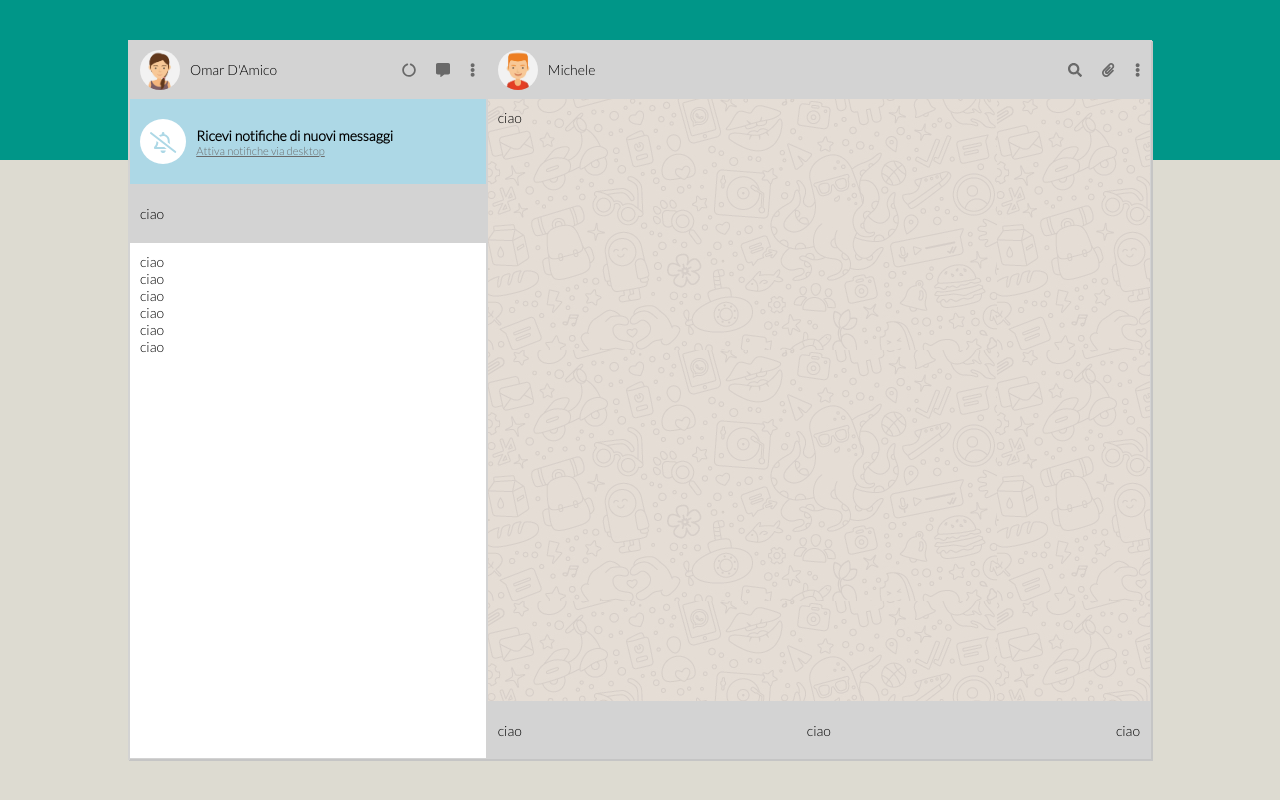
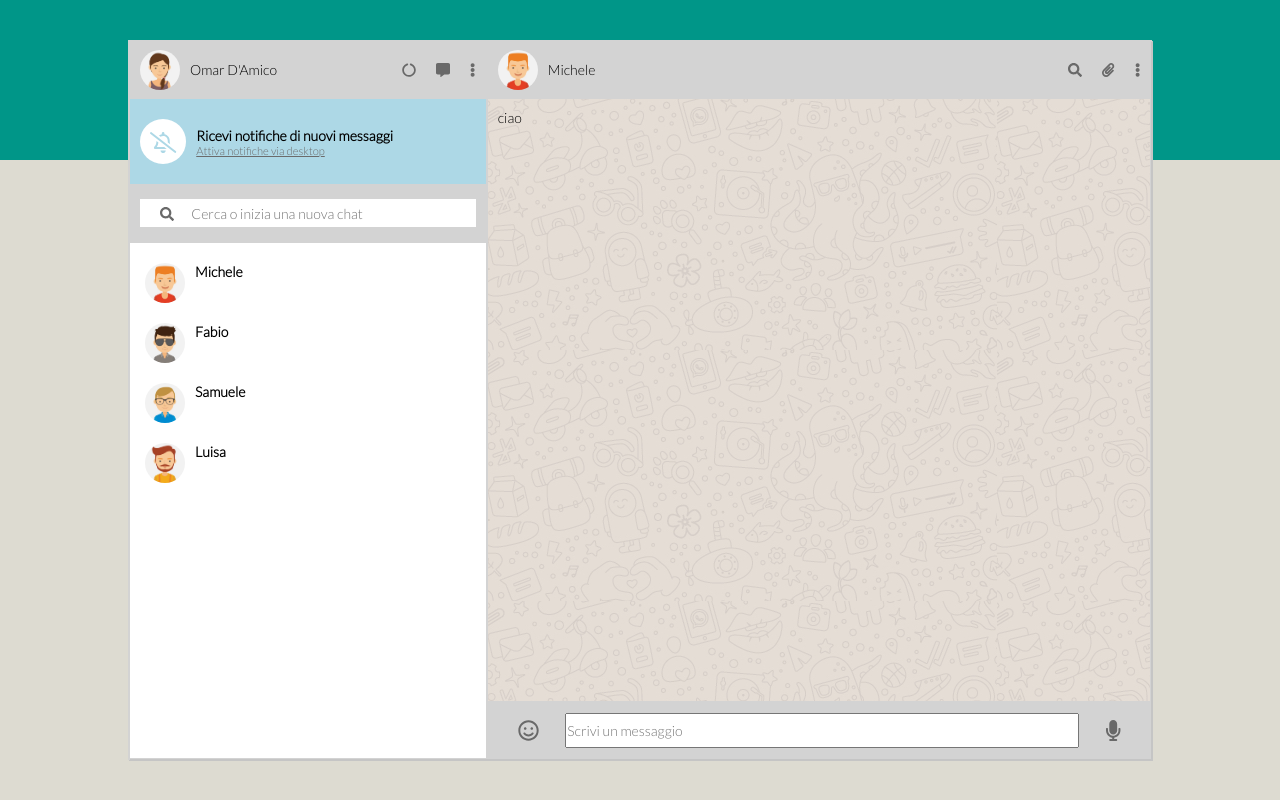
Before and after one commit to omardamicoasti/js-html-css-boolzap, a plain HTML site: page index.html in a window 1280 px wide. Drawn offline with nearby package versions, Linux system fonts and the light colour scheme.

Commit message:
Terzo push

```diff
--- a/index.html
+++ b/index.html
@@ -36,15 +36,26 @@
                 </div>
             </div>
             <div id="search">
-                <p>ciao</p>
+                <div><p><i class="fas fa-search"></i></p><input placeholder="Cerca o inizia una nuova chat" type="text"></div>
             </div>
             <div id="contactList">
-                <p>ciao</p>
-                <p>ciao</p>
-                <p>ciao</p>
-                <p>ciao</p>
-                <p>ciao</p>
-                <p>ciao</p>
+                <!-- temporaneo poi credo l'array -->
+                <div>
+                    <img src="img/avatar_1.jpg" alt="">
+                    <p>Michele</p>
+                </div>
+                <div>
+                    <img src="img/avatar_2.jpg" alt="">
+                    <p>Fabio</p>
+                </div>
+                <div>
+                    <img src="img/avatar_3.jpg" alt="">
+                    <p>Samuele</p>
+                </div>
+               <div>
+                    <img src="img/avatar_4.jpg" alt="">
+                    <p>Luisa</p>
+                </div>
             </div>
         </div>
         <div id="messagesArea">
@@ -63,9 +74,12 @@
                 <p>ciao</p>
             </div>
             <div id="typing">
-                <p>ciao</p>
-                <p>ciao</p>
-                <p>ciao</p>
+
+                    <p><i class="far fa-smile"></i></p>
+                    <input placeholder="Scrivi un messaggio" type="text">
+                    <p><i class="fas fa-microphone"></i></p>
+
+
             </div>
 
         </div>
--- a/style.css
+++ b/style.css
@@ -81,7 +81,7 @@ body {
     border-radius: 50%;
     margin-right: 10px;
 }
-.personal p {
+.personal p, #search p  {
     margin-left: 20px;
     color: rgb(105, 105, 105);
 }
@@ -93,3 +93,36 @@ body {
     margin-right: 10px;
     border-radius: 50%;
 }
+#search div {
+    width: 100%;
+    height: 80%;
+    display: flex;
+    justify-content: space-between;
+    align-items: center;
+    background-color: white;
+}
+ #search input {
+     width: 85%;
+     border: 1px solid white;
+ }
+ #contactList > div {
+     padding: 10px 5px;
+     display: flex;
+     align-content: center;
+ }
+  #contactList > div:hover {
+      background-color: lightgray;
+  }
+ #contactList p {
+     font-weight: bold;
+ }
+ #typing > input {
+    width: 80%;
+    height: 100%;
+    padding: 10px 0px;
+ }
+ #typing p {
+    color: rgb(105, 105, 105);
+    font-size: 1.5em;
+    padding: 0 20px;
+ }
```
